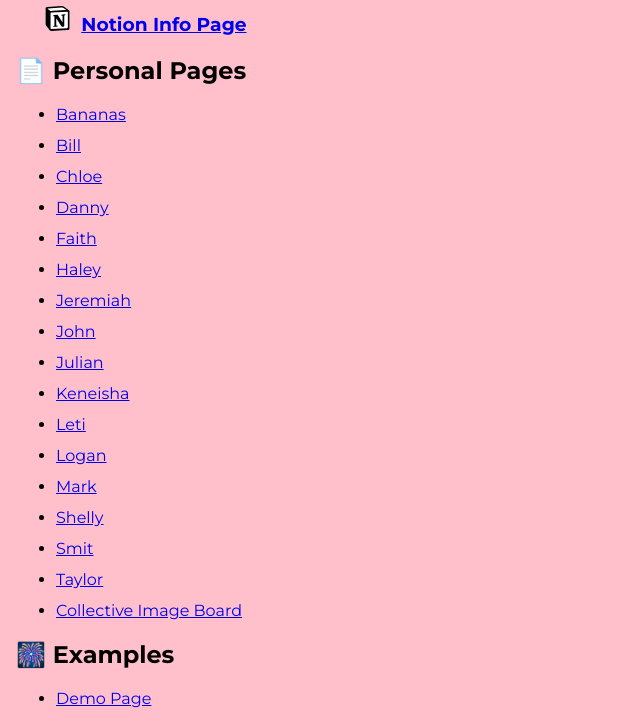
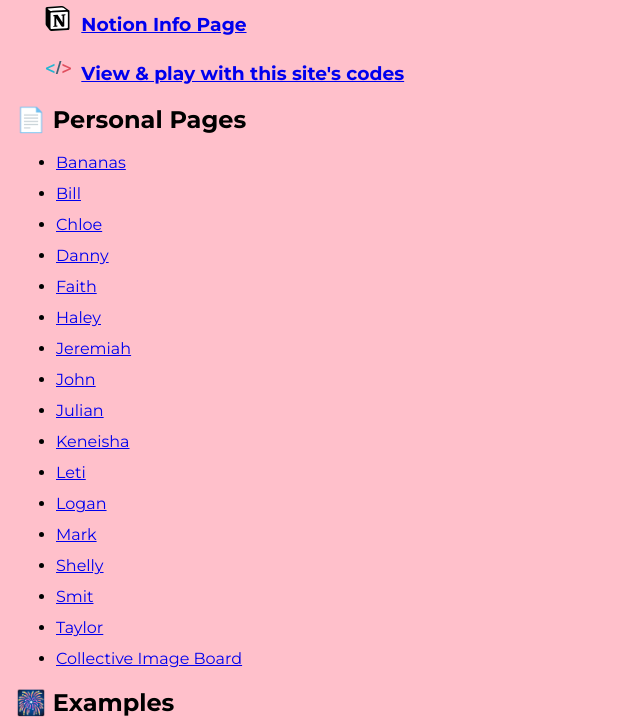
Before and after one commit to hccdevs/ycws, a plain HTML site: page index.html in a window 1280 px wide. Shown: the part 111-833 px from the top of the page, without its empty margins (0-640 px from the left). Drawn offline with Linux system fonts and the light colour scheme; no server answers.

Commit message:
add code access

```diff
--- a/index.html
+++ b/index.html
@@ -69,6 +69,40 @@
 
       <!-- target="_blank" attribute opens link in new tab/window -->
       <a target="_blank" href="https://bit.ly/hccdevyq1"> Notion Info Page</a>
+    </h3>
+
+    <h3>
+      <!-- Code Icon -->
+      <svg
+        width="60"
+        height="25"
+        version="1.1"
+        id="Layer_1"
+        xmlns="http://www.w3.org/2000/svg"
+        xmlns:xlink="http://www.w3.org/1999/xlink"
+        x="0px"
+        y="0px"
+        viewBox="0 0 1 512"
+        style="enable-background: new 0 0 512 512;"
+        xml:space="preserve"
+      >
+        <path
+          style="fill: #25b6d2;"
+          d="M0,260.908l174.648-81.136v38.568l-132.08,57.848v0.728l132.08,57.848v38.568L0,292.212V260.908z"
+        />
+        <path
+          style="fill: #415e72;"
+          d="M201.6,387.9l77.864-263.8h36.752L238.4,387.9H201.6z"
+        />
+        <path
+          style="fill: #e04f5f;"
+          d="M512,293.284L337.352,373.34v-38.568l134.992-57.848v-0.728L337.352,218.34v-38.568L512,259.828
+       V293.284z"
+        />
+      </svg>
+      <a target="__blank" href="https://codesandbox.io/s/ycws-iolp8"
+        >View & play with this site's codes</a
+      >
     </h3>
 
     <h2>📄 Personal Pages</h2>
```
